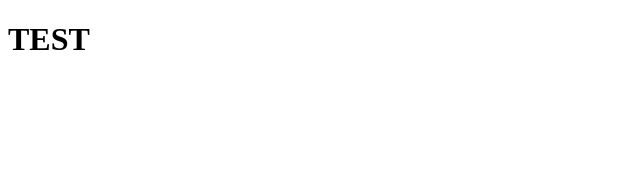
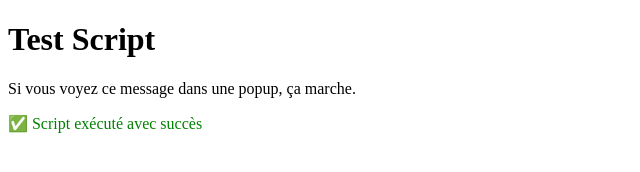
Before and after one commit to salimmohamedmounchili-jpg/DOUALA_WASTE, a plain HTML site: page index.html in a window 1280 px wide. Shown: the whole page, without its empty margins (0-640 px from the left). Drawn offline with Linux system fonts and the light colour scheme.

Commit message:
Add files via upload

```diff
--- a/index.html
+++ b/index.html
@@ -1,13 +1,14 @@
 <!DOCTYPE html>
 <html>
 <head>
-    <title>TEST SWMS</title>
+    <title>Test Script SWMS</title>
 </head>
 <body>
-    <h1>TEST</h1>
+    <h1>Test Script</h1>
+    <p>Si vous voyez ce message dans une popup, ça marche.</p>
     <script>
-        console.log("🚀 SWMS TEST");
-        alert("✅ SWMS TEST");
+        alert("✅ Le script fonctionne !");
+        document.write("<p style='color:green;'>✅ Script exécuté avec succès</p>");
     </script>
 </body>
 </html>
```
